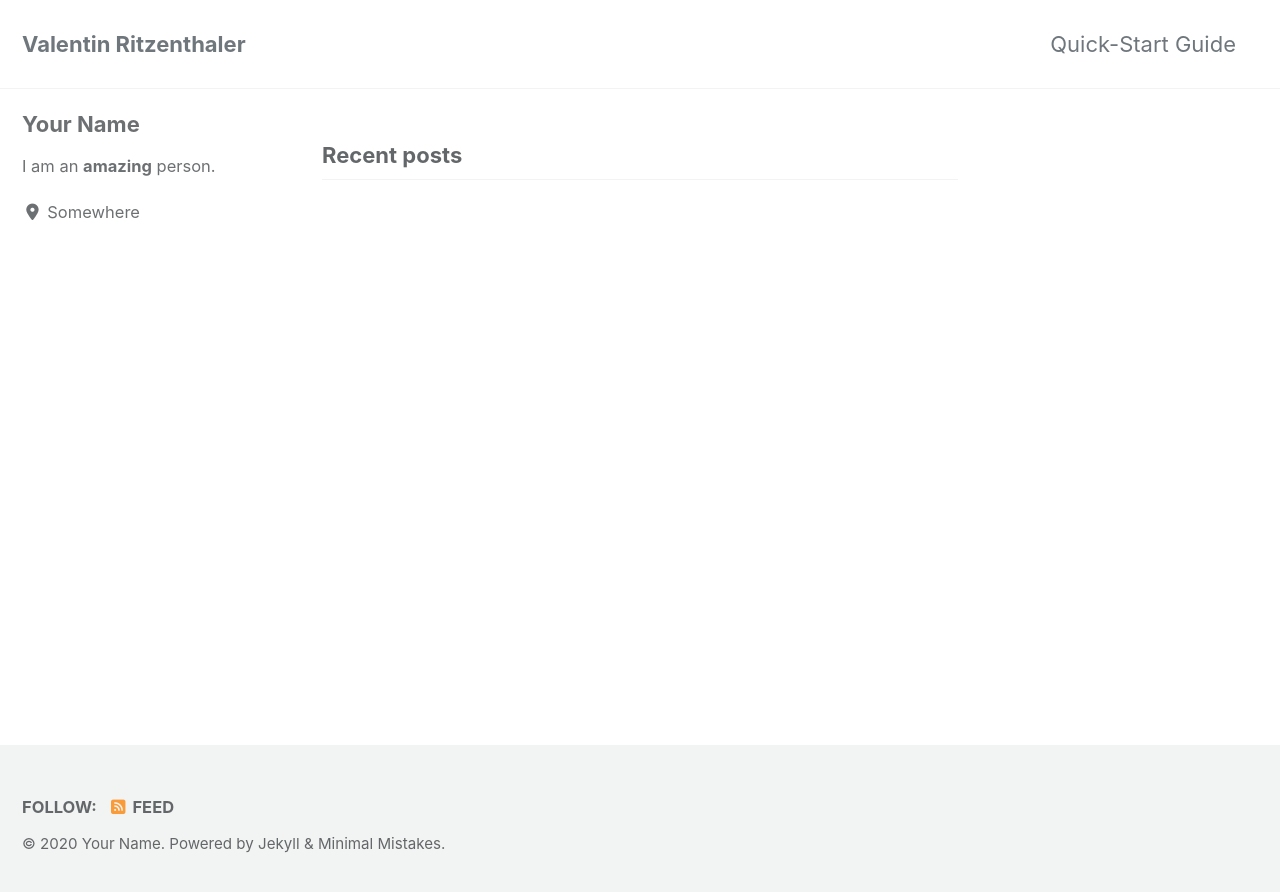
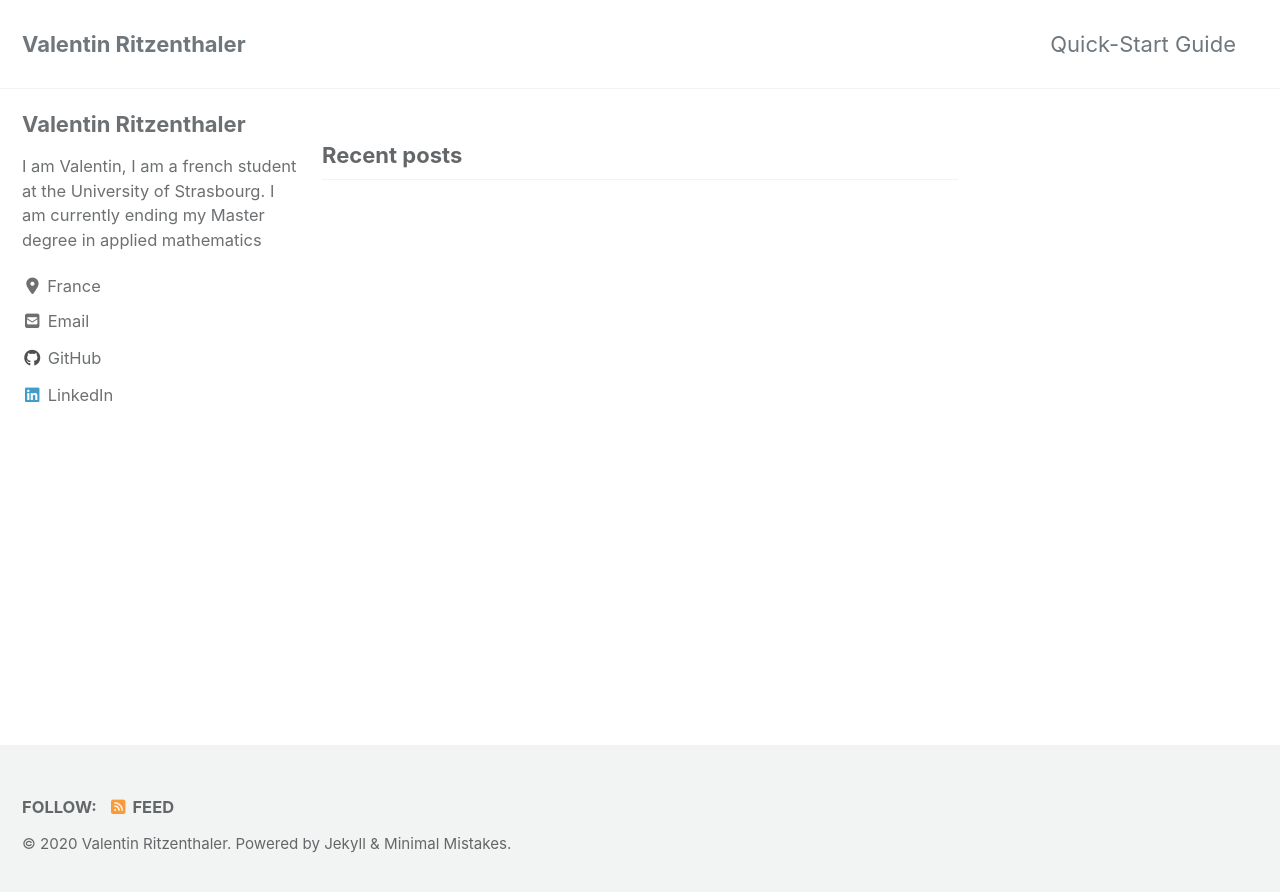
Before and after one commit to vritzenthaler/portfolio.github.io, a Jekyll site: the page built from index.html, in a window 1280 px wide. Shown: the top 892 px of the page. Built offline with Jekyll 4.4.1, drawn with Linux system fonts in a browser that asks for light colours; cached includes are drawn as plain includes; nearby versions of some CDN libraries; the list of posts is cut into pages by our own code.

Commit message:
new page + logos

```diff
--- a/_config.yml
+++ b/_config.yml
@@ -19,7 +19,7 @@ locale                   : "en-US"
 title                    : "Valentin Ritzenthaler"
 title_separator          : "-"
 subtitle                 : # site tagline that appears below site title in masthead
-name                     : "Your Name"
+name                     : "Valentin Ritzenthaler"
 description              : "An amazing website."
 url                      : # the base hostname & protocol for your site e.g. "https://mmistakes.github.io"
 baseurl                  : # the subpath of your site, e.g. "/blog"
@@ -93,15 +93,15 @@ analytics:
 
 # Site Author
 author:
-  name             : "Your Name"
+  name             : "Valentin Ritzenthaler"
   avatar           : # path of avatar image, e.g. "/assets/images/bio-photo.jpg"
-  bio              : "I am an **amazing** person."
-  location         : "Somewhere"
+  bio              : "I am Valentin, I am a french student at the University of Strasbourg.\n I am currently ending my Master degree in applied mathematics"
+  location         : "France"
   email            :
   links:
     - label: "Email"
       icon: "fas fa-fw fa-envelope-square"
-      # url: "mailto:your.name@email.com"
+      url: "valentin.ritzenthaler@gmail.com"
     - label: "Website"
       icon: "fas fa-fw fa-link"
       # url: "https://your-website.com"
@@ -113,7 +113,10 @@ author:
       # url: "https://facebook.com/"
     - label: "GitHub"
       icon: "fab fa-fw fa-github"
-      # url: "https://github.com/"
+      url: "https://github.com/vritzenthaler/"
+    - label: "LinkedIn"
+      icon: "fab fa-fw fa-linkedin"
+      url: "https://www.linkedin.com/in/valentin-ritzenthaler-990a8b16b/"
     - label: "Instagram"
       icon: "fab fa-fw fa-instagram"
       # url: "https://instagram.com/"
@@ -279,3 +282,11 @@ defaults:
       comments: # true
       share: true
       related: true
+  # _ pages
+  - scope:
+      path: ""
+      type: pages
+    values:
+      layout: single
+      author_profile: true
+      read_time: true
```
